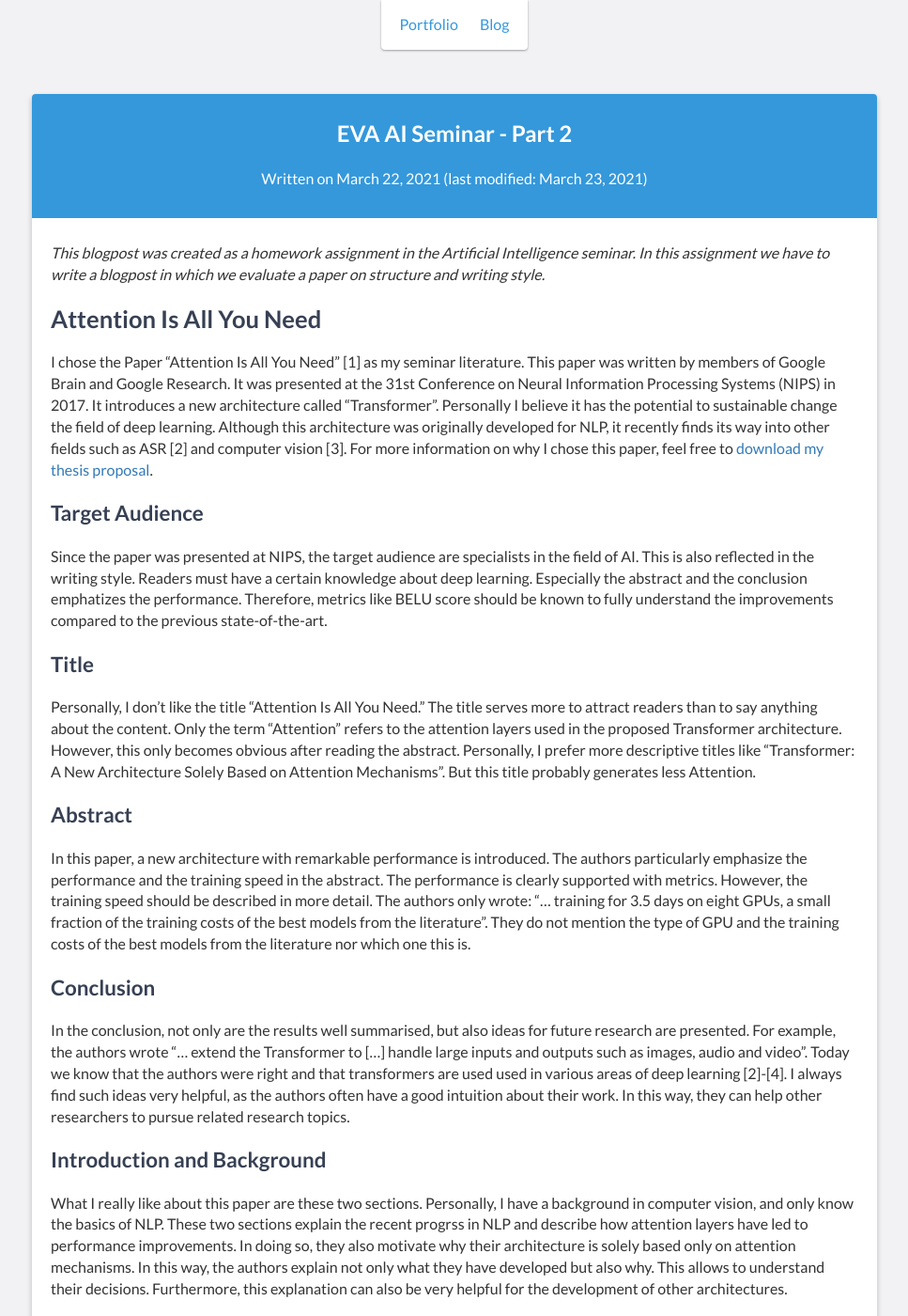
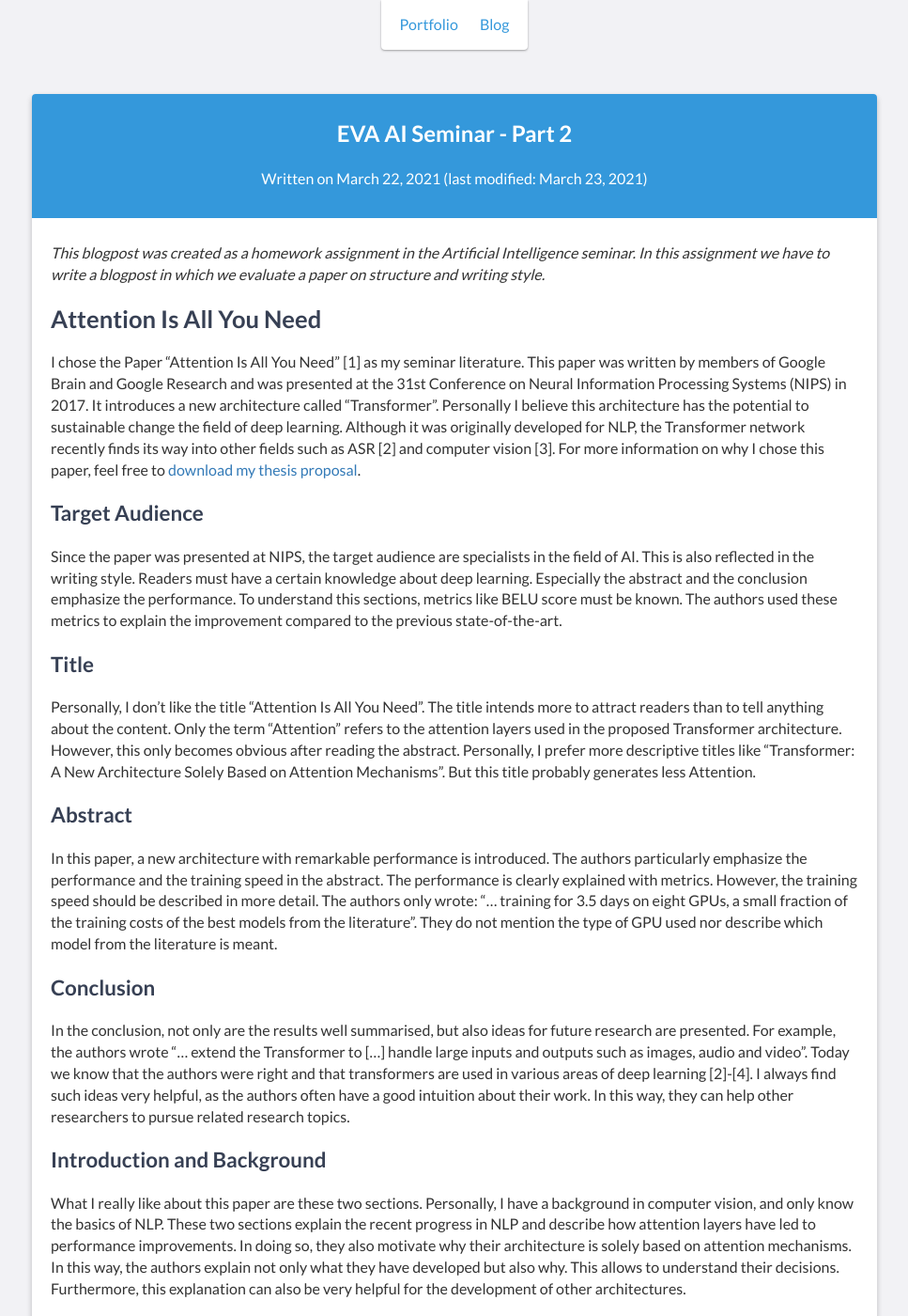
Before and after one commit to sagerpascal/sagerpascal.github.io, a Jekyll site: the page built from _posts/2021-03-22-EVA-Part2.md, in a window 1280 px wide and 1400 px high. Shown: the whole window at 94% size, without its empty margins (156-1123 px from the left). Built offline with Jekyll 4.4.1, drawn with Linux system fonts in a browser that asks for light colours; comment, search, counter and statistics services are not loaded; some of the changed text lies outside the part shown.

Commit message:
Fix Typos

```diff
--- a/_posts/2021-03-22-EVA-Part2.md
+++ b/_posts/2021-03-22-EVA-Part2.md
@@ -12,38 +12,38 @@ summary: This is the second post related to the course "EVA Artificial Intellige
 
 # Attention Is All You Need
 I chose the Paper "Attention Is All You Need" [1] as my seminar literature. This paper was written by members of Google
-Brain and Google Research. It was presented at the 31st Conference on Neural Information Processing Systems (NIPS) in 2017.
-It introduces a new architecture called "Transformer". Personally I believe it has the potential to sustainable change the field of deep learning.
-Although this architecture was originally developed for NLP, it recently finds its way into other fields such as ASR [2] and
+Brain and Google Research and was presented at the 31st Conference on Neural Information Processing Systems (NIPS) in 2017.
+It introduces a new architecture called "Transformer". Personally I believe this architecture has the potential to sustainable change the field of deep learning.
+Although it was originally developed for NLP, the Transformer network recently finds its way into other fields such as ASR [2] and
 computer vision [3]. For more information on why I chose this paper, feel free to <a href="/assets/downloads/2021-03-01-AI_Seminar_Thesis_Proposal.pdf" target="_blank">download my thesis proposal</a>.
 
 ## Target Audience
 Since the paper was presented at NIPS, the target audience are specialists in the field of AI. This is also reflected in the writing style.
-Readers must have a certain knowledge about deep learning. Especially the abstract and the conclusion emphatizes the performance. Therefore,
-metrics like BELU score should be known to fully understand the improvements compared to the previous state-of-the-art.
+Readers must have a certain knowledge about deep learning. Especially the abstract and the conclusion emphasize the performance. To understand this sections,
+metrics like BELU score must be known. The authors used these metrics to explain the improvement compared to the previous state-of-the-art.
 
 ## Title
-Personally, I don't like the title "Attention Is All You Need." The title serves more to attract readers than to say anything about the content.
+Personally, I don't like the title "Attention Is All You Need". The title intends more to attract readers than to tell anything about the content.
 Only the term "Attention" refers to the attention layers used in the proposed Transformer architecture. However, this only becomes obvious after reading the abstract.
 Personally, I prefer more descriptive titles like "Transformer: A New Architecture Solely Based on Attention Mechanisms".
 But this title probably generates less Attention.
 
 ## Abstract
 In this paper, a new architecture with remarkable performance is introduced. The authors particularly emphasize the performance and the training speed in the abstract.
-The performance is clearly supported with metrics. However, the training speed should be described in more detail.
+The performance is clearly explained with metrics. However, the training speed should be described in more detail.
 The authors only wrote: "... training for 3.5 days on eight GPUs, a small fraction of the training costs of the best models from the literature".
-They do not mention the type of GPU and the training costs of the best models from the literature nor which one this is.
+They do not mention the type of GPU used nor describe which model from the literature is meant.
 
 ## Conclusion
 In the conclusion, not only are the results well summarised, but also ideas for future research are presented. For example, the
 authors wrote "... extend the Transformer to [...] handle large inputs and outputs such as images, audio and video".
-Today we know that the authors were right and that transformers are used used in various areas of deep learning [2]-[4].
+Today we know that the authors were right and that transformers are used in various areas of deep learning [2]-[4].
 I always find such ideas very helpful, as the authors often have a good intuition about their work. In this way, they can help other researchers to pursue related research topics.
 
 ## Introduction and Background
 What I really like about this paper are these two sections. Personally, I have a background in computer vision, and only know the basics of NLP.
-These two sections explain the recent progrss in NLP and describe how attention layers have led to performance improvements.
-In doing so, they also motivate why their architecture is solely based only on attention mechanisms.
+These two sections explain the recent progress in NLP and describe how attention layers have led to performance improvements.
+In doing so, they also motivate why their architecture is solely based on attention mechanisms.
 In this way, the authors explain not only what they have developed but also why. This allows to understand their decisions. Furthermore, this explanation can also be very helpful for the development of other architectures.
 
 ## Main Part
```
Also changed, not shown: other parts of _posts/2021-03-22-EVA-Part2.md (+2 -2 lines).
